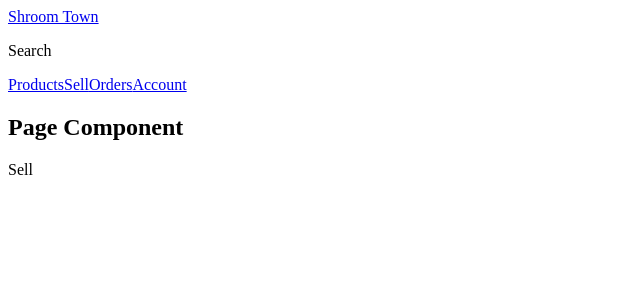
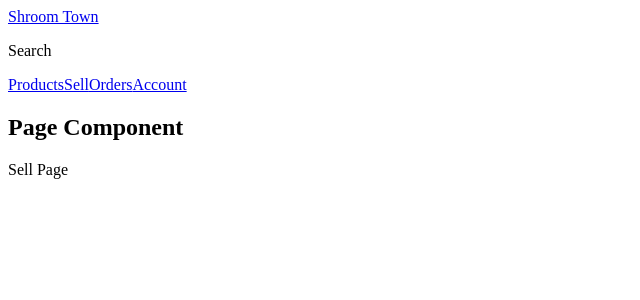
Before and after one commit to moonwizard69/shroom-town, a Next.js app in the folder frontend/: page /sell in a window 1280 px wide. Shown: the top 300 px of the page, without its empty margins (0-640 px from the left). Built offline with nearby package versions, Linux system fonts and the light colour scheme.

Commit message:
Testing branch

```diff
--- a/frontend/pages/sell.js
+++ b/frontend/pages/sell.js
@@ -1,3 +1,3 @@
 export default function SellPage() {
-  return <p>Sell</p>;
+  return <p>Sell Page</p>;
 }
```
